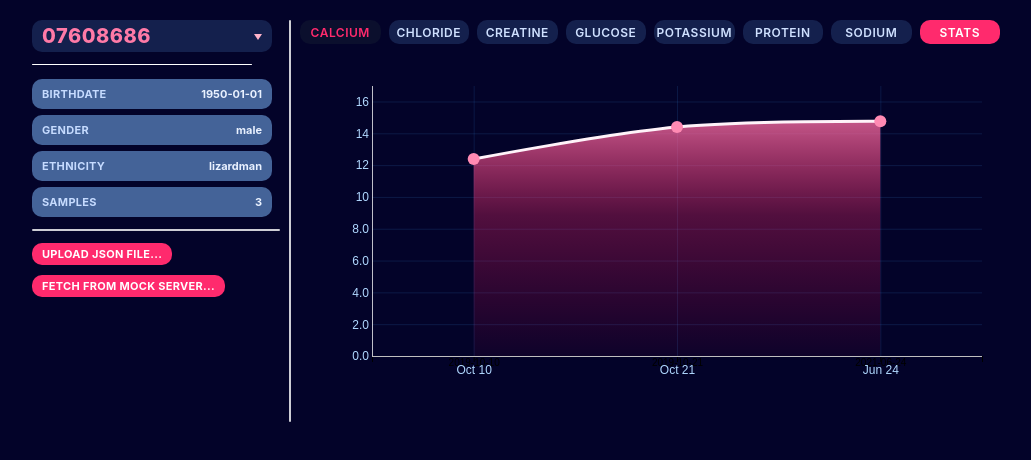
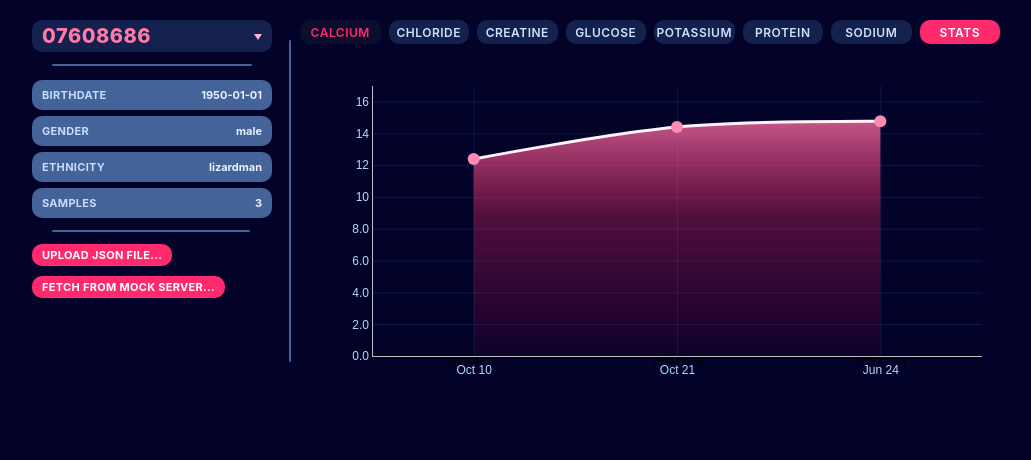
Before and after one commit to moskopio/blood-view, a React (Vite) app: page / in a window 1280 px wide. Shown: the top 460 px of the page, without its empty margins (124-1155 px from the left). Built offline with nearby package versions, Linux system fonts and the light colour scheme.

Commit message:
Stylistic improvements

```diff
--- a/src/components/ClientStats.css
+++ b/src/components/ClientStats.css
@@ -44,9 +44,11 @@
 }
 
 .stats-hr {
-  height: 1px;
-  background: var(--ink-100);
-  margin: 6px 0 8px;
+  height: 2px;
+  background: var(--blue-light);
+  margin-top: 6px;
+  margin-bottom: 8px;
+  margin-left: 20px;
   border-radius: 1px;
 }
 
--- a/src/components/Dashboard.css
+++ b/src/components/Dashboard.css
@@ -19,14 +19,19 @@
   & .horizontal-divider {
     height: 2px;
     border-radius: 5px;
-    background: var(--divider);
+    background: var(--blue-light);
+    margin-left: 20px;
+    margin-right: 20px;
+    width: 80%;
   }
 
   & .vertical-divider {
     width: 2px;
-    background: var(--divider);
+    margin-top: 20px;
+    margin-bottom: 20px;
+    background: var(--blue-light);
     border-radius: 5px;
     justify-self: center;
-    height: 100%;
+    height: 80%;
   }
 }
--- a/src/main.css
+++ b/src/main.css
@@ -4,18 +4,12 @@
   --ink-80: #e9f1ff;
   --ink-60: #cfe0ff;
   --ink-50: #c6dbff;
-  --ink-40: #bcd6ff;
 
   --blue-900: #0e1a47;
   --blue-800: #14204d;
   --blue-700: #1c2b5e;
   --blue-600: #22326b;
   --blue-light: #446398;
-
-  --border-weak: rgba(255,255,255,0.10);
-  --border-mid: rgba(255,255,255,0.18);
-  --divider: rgba(255,255,255,0.80);
-  --divider-soft: rgba(255,255,255,0.50);
 
   --accent-pink: #ff2a6d;
   --accent-pink-200: #ff7aa7;
@@ -25,7 +19,6 @@
 
   --panel-width: 220px;
   --graph-width: 700px;
-  --graph-height: 350px;
 }
 
 body {
```
Also changed, not shown: 1 other file (tests, documents, lock files or other folders).
